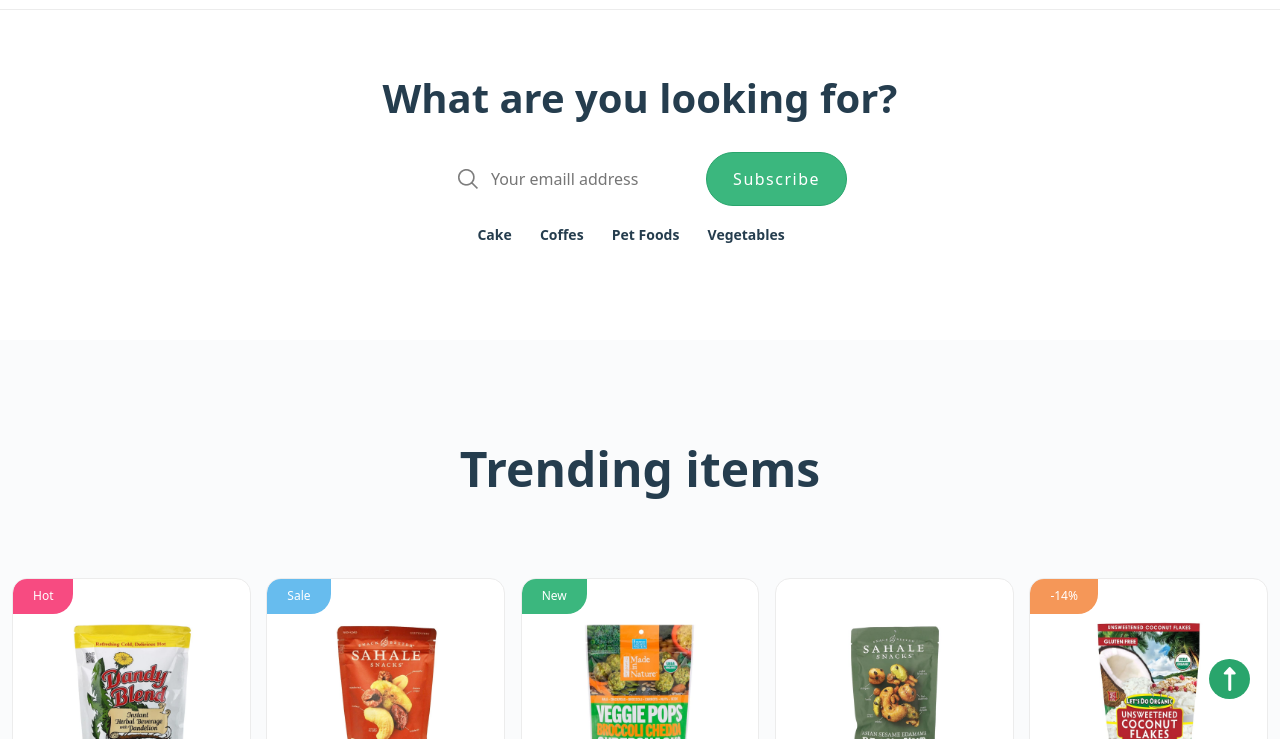
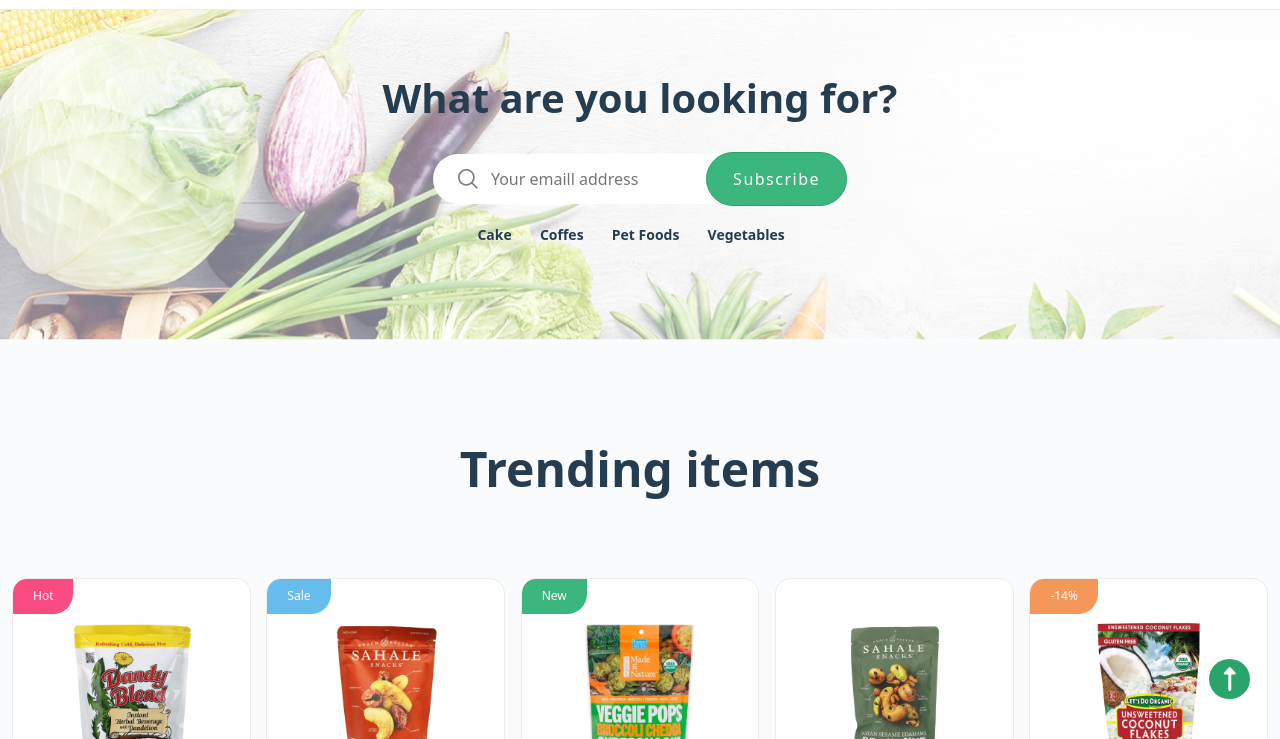
Before and after one commit to codeAc1/FrontFinal, a plain HTML site: page index.html in a window 1280 px wide. Shown: the part 61-800 px from the top of the page. Drawn offline with nearby package versions, Linux system fonts and the light colour scheme; the site is published under a folder, as on GitHub Pages, so addresses that start at the root find nothing; files whose address does not match are found by name.

Commit message:
Full-ready

```diff
--- a/css/style.scss
+++ b/css/style.scss
@@ -1196,7 +1196,7 @@ header {
 }
 .first {
 
-    background-image: url("/img/home-6-bg.jpg");
+    background-image: url("../img/home-6-bg.jpg");
     background-size: cover;
     text-align: center;
     height: 330px;
```
Also changed, not shown: css/style.css, 1 other file.
